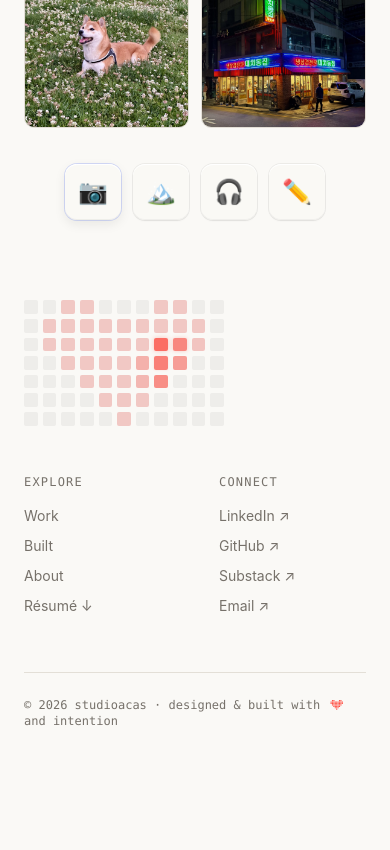
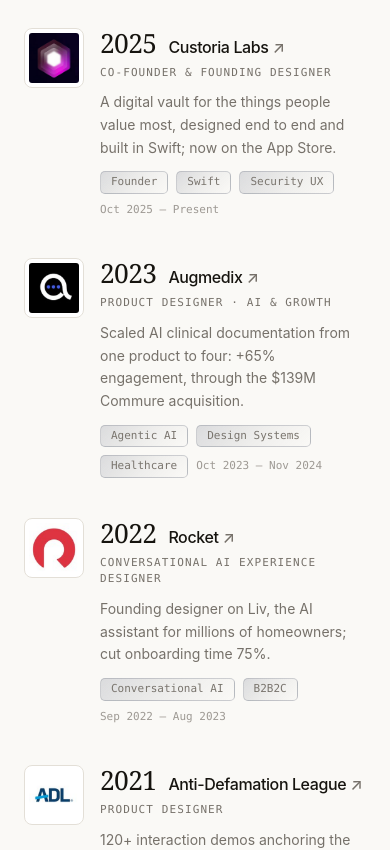
Before and after one commit to acaspx/portfolio-chops, a Next.js app: page / in a window 390 px wide. Shown: the part 3711-4561 px from the top of the page. Before the commit the page ends 4504 px from the top, so only its background shows below. Built offline with nearby package versions, Linux system fonts and the light colour scheme.

Commit message:
Mobile: bring Experience staircase to mobile home; tighten mobile spacing

```diff
--- a/components/Experience.tsx
+++ b/components/Experience.tsx
@@ -88,10 +88,10 @@ const roles: Role[] = [
 
 const STEP = 30; // px of horizontal rise per step (desktop only)
 
-export default function Experience() {
+export default function Experience({ id = "experience" }: { id?: string }) {
   return (
-    <section id="experience" aria-label="Experience">
-      <div className="mx-auto max-w-5xl px-6 py-24">
+    <section id={id} aria-label="Experience">
+      <div className="mx-auto max-w-5xl px-6 py-16 sm:py-24">
         <Reveal>
           <h2 className="font-mono text-xs uppercase tracking-widest text-muted">Experience</h2>
         </Reveal>
--- a/components/MobileHome.tsx
+++ b/components/MobileHome.tsx
@@ -2,6 +2,7 @@ import Link from "next/link";
 import AsteriskMark from "@/components/AsteriskMark";
 import AppStoreBadge from "@/components/AppStoreBadge";
 import EnjoyBubbles from "@/components/EnjoyBubbles";
+import Experience from "@/components/Experience";
 import { works } from "@/content/works";
 import type { Work } from "@/components/WorkCard";
 
@@ -165,6 +166,7 @@ export default function MobileHome() {
       </section>
 
       </div>
+      <Experience id="experience-m" />
       <EnjoyBubbles />
     </>
   );
```
Also changed, not shown: 1 other file (tests, documents, lock files or other folders).
